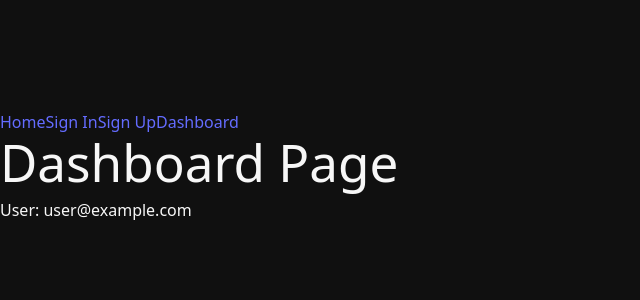
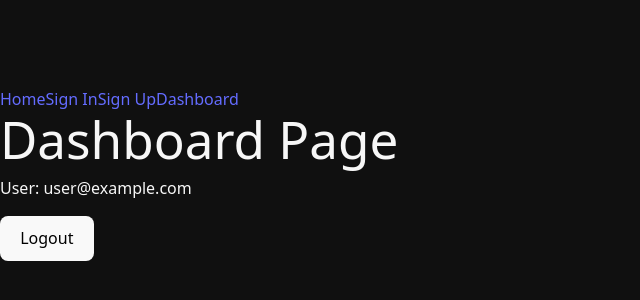
Before and after one commit to karimbdwrk/todolist-app-electron, a React (Vite) app: page /dashboard in a window 1280 px wide. Shown: the part 226-526 px from the top of the page, without its empty margins (0-640 px from the left). Built offline with nearby package versions, Linux system fonts and the light colour scheme; no server answers; sample sign-in values are in the browser's storage.

Commit message:
user sign in private route zand signout ok

```diff
--- a/src/pages/DashboardPage.jsx
+++ b/src/pages/DashboardPage.jsx
@@ -1,14 +1,36 @@
-import React from "react";
-import { redirect } from "react-router-dom";
+import React, { useEffect } from "react";
+import { redirect, useNavigate } from "react-router-dom";
 import { auth } from "../services/firebase.config";
+import { signOut } from "firebase/auth";
 import { useAuth } from "../AuthContext";
 
 const DashboardPage = () => {
 	const { user } = useAuth();
+	const navigate = useNavigate();
+
+	const handleLogout = () => {
+		signOut(auth)
+			.then(() => {
+				// Sign-out successful.
+				navigate("/");
+				console.log("Signed out successfully");
+			})
+			.catch((error) => {
+				// An error happened.
+			});
+	};
+
+	useEffect(() => {
+		if (!user) {
+			navigate("/signin");
+		}
+	}, []);
+
 	return (
 		<>
 			<h1>Dashboard Page</h1>
-			<p>User: {user.email}</p>
+			<p>User: {user?.email}</p>
+			<button onClick={handleLogout}>Logout</button>
 		</>
 	);
 };
```
